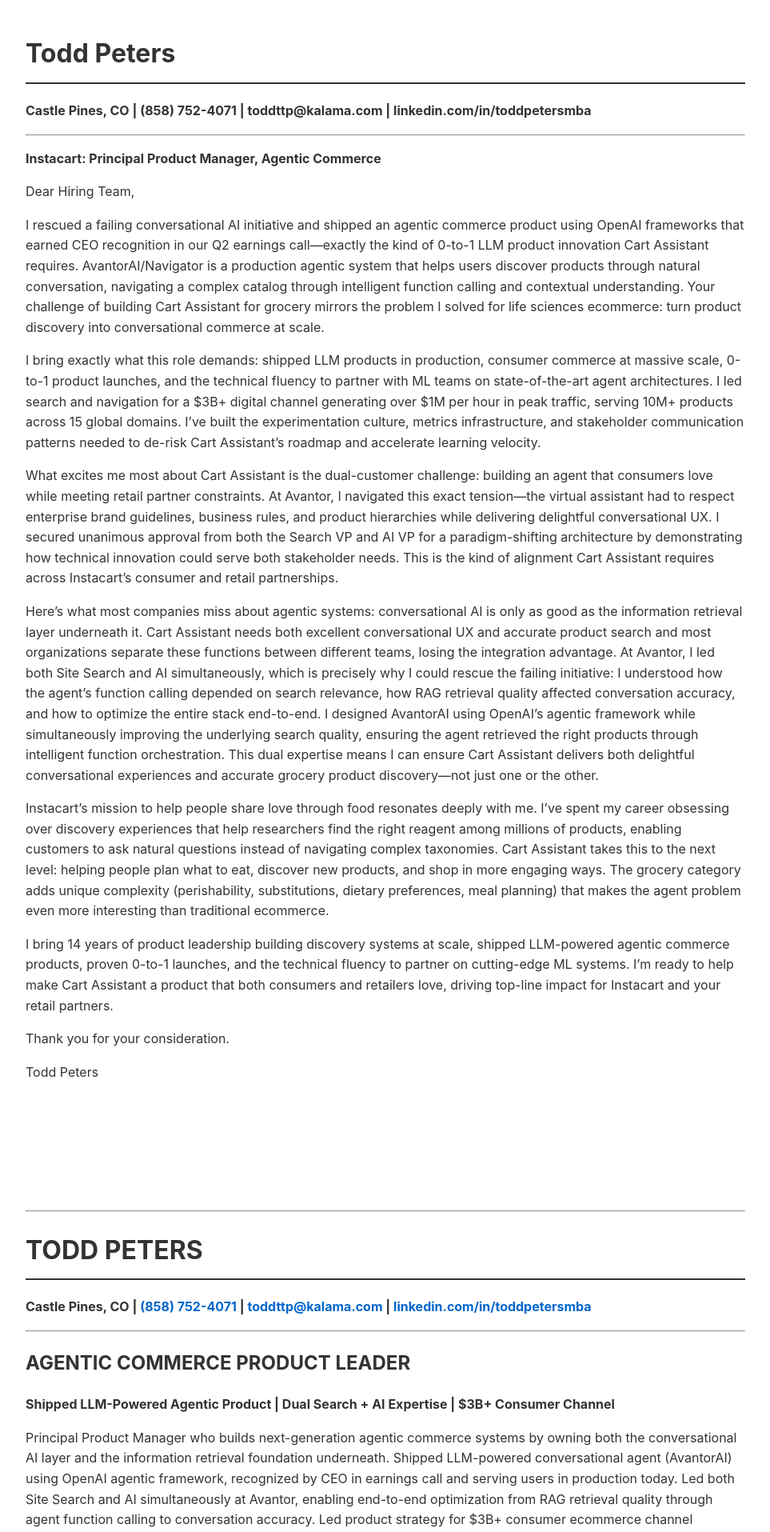
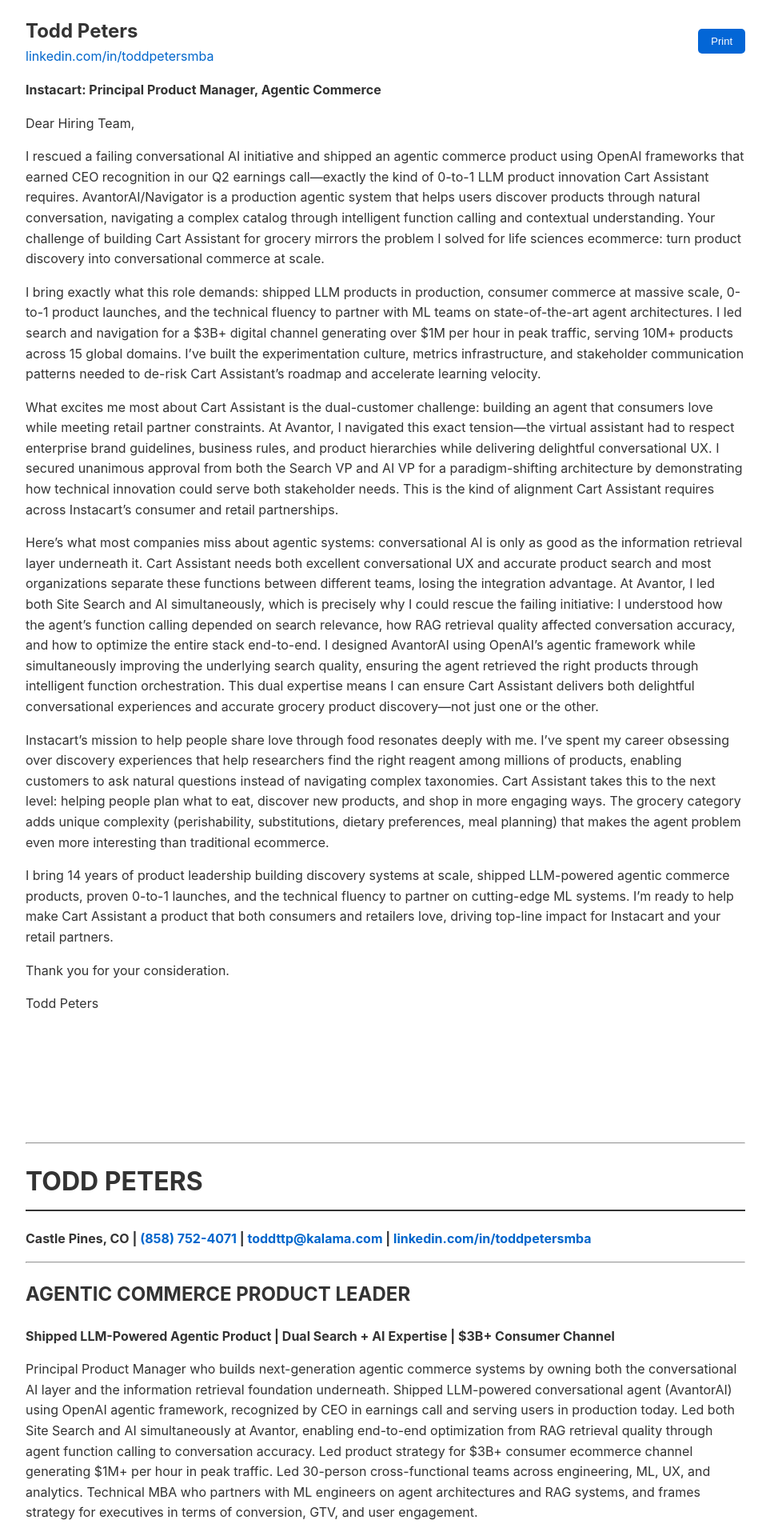
Before and after one commit to tsimech/tsimech.github.io, a Jekyll site: the page built from docs/instacart.md, in a window 1280 px wide. Shown: the top 1915 px of the page at 80% size, without its empty margins (158-1121 px from the left). Built offline with Jekyll 4.4.1, drawn with Linux system fonts in a browser that asks for light colours.

Commit message:
Fix Instacart page header (add print button and styling)

```diff
--- a/docs/instacart.md
+++ b/docs/instacart.md
@@ -1,11 +1,20 @@
 ---
-title: "Instacart Principal Product Manager, Agentic Commerce"
+robots: noindex, nofollow
 ---
+<style>
+@media print {
+  hr:first-of-type { page-break-after: always; break-after: page; }
+  button { display: none; }
+}
+</style>
 
-# Todd Peters
-**Castle Pines, CO | (858) 752-4071 | toddttp@kalama.com | linkedin.com/in/toddpetersmba**
-
----
+<div style="display: flex; justify-content: space-between; align-items: center; margin-bottom: 0.5em;">
+  <div>
+    <strong style="font-size: 1.5em;">Todd Peters</strong><br>
+    <a href="https://linkedin.com/in/toddpetersmba">linkedin.com/in/toddpetersmba</a>
+  </div>
+  <button onclick="window.print()" style="padding: 8px 16px; background-color: #0366d6; color: white; border: none; border-radius: 5px; cursor: pointer; font-size: 13px;">Print</button>
+</div>
 
 **Instacart: Principal Product Manager, Agentic Commerce**
 
```
